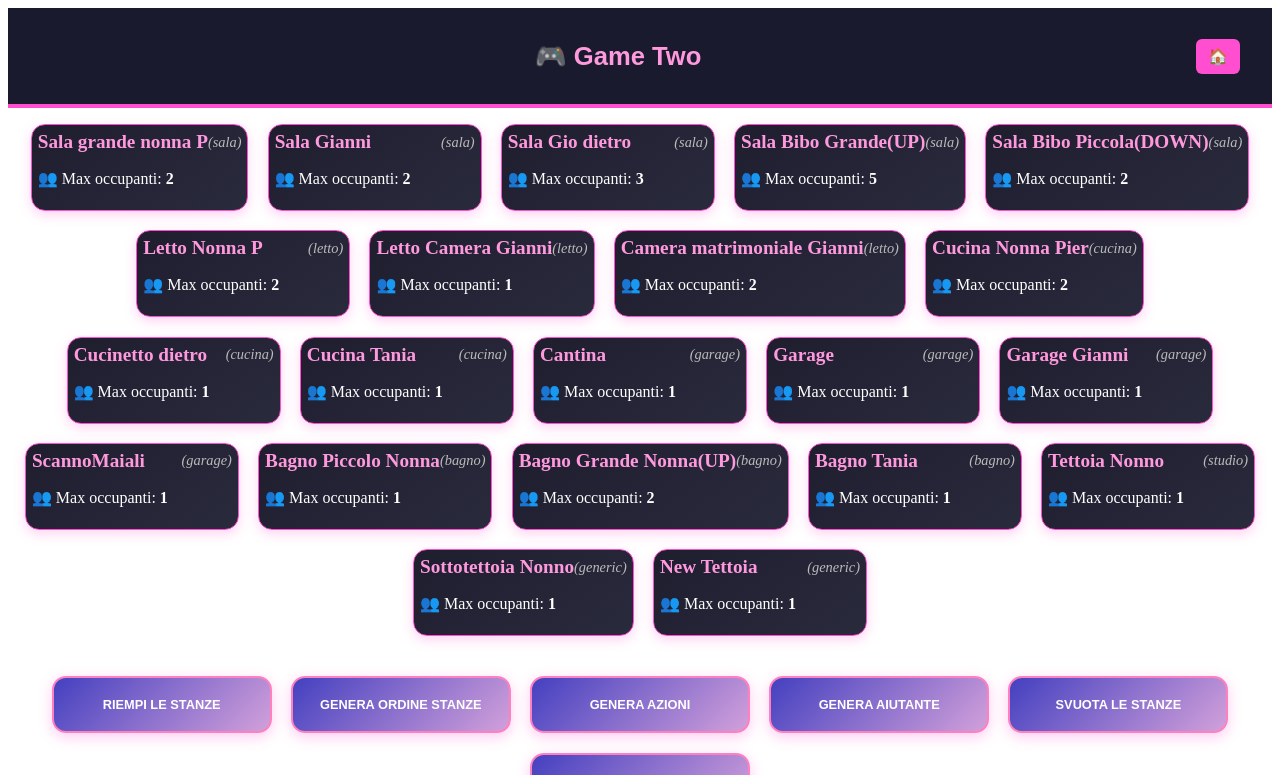
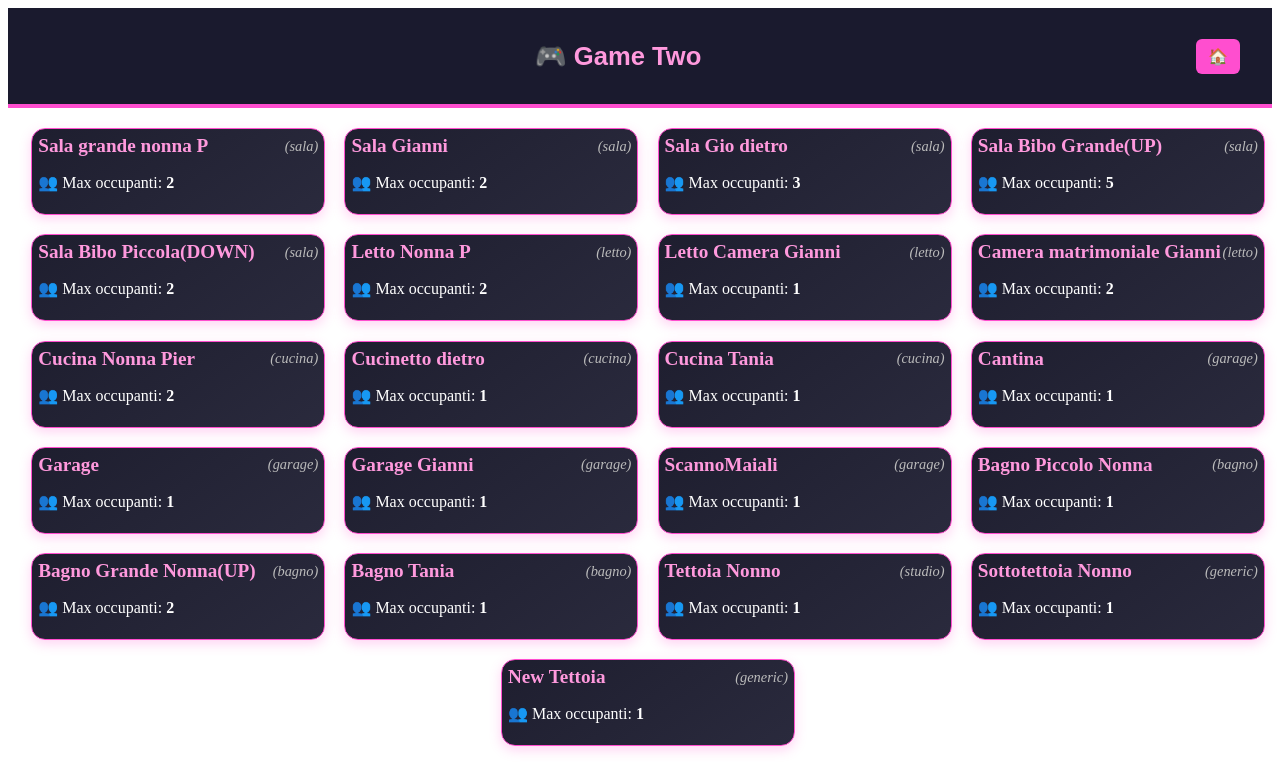
Before and after one commit to Gianfrullo96/playgroundApp, an Angular app: page /game2 in a window 1280 px wide. Shown: the top 775 px of the page. Built offline with nearby package versions, Linux system fonts and the light colour scheme.

Commit message:
GF:0010:resposnive bitch

```diff
--- a/src/app/game-four/game-four.component.html
+++ b/src/app/game-four/game-four.component.html
@@ -20,5 +20,6 @@
   <div class="mode-buttons">
     <button (click)="startAuto()" class="neon-button">Avvio automatico</button>
     <button (click)="startManual()" class="neon-button">Avvio manuale</button>
+        <button (click)="onGoToHome()" class="neon-button">Home</button>
   </div>
 </div>
--- a/src/app/game-four/game-four.component.ts
+++ b/src/app/game-four/game-four.component.ts
@@ -5,6 +5,7 @@
 import { Component, OnInit, OnDestroy } from '@angular/core';
 import { WomanGame2 } from '../model/secondoGioco/womanGame2';
 import { ARRAY_CAVALLE } from '../model/arrayCavalle';
+import { Router } from '@angular/router';
 
 @Component({
   selector: 'app-game-four',
@@ -18,6 +19,11 @@ export class GameFourComponent implements OnInit, OnDestroy {
   intervalId: any;
   mode: 'auto' | 'manual' | null = null;
 
+
+    constructor(private router: Router) {
+
+    }
+
   ngOnInit(): void {
     this.generateCavalle();
   }
@@ -25,7 +31,9 @@ export class GameFourComponent implements OnInit, OnDestroy {
   ngOnDestroy(): void {
     this.stopAuto();
   }
-
+  onGoToHome() {
+    this.router.navigate(["/"]);
+  }
   generateCavalle() {
 
 
--- a/src/app/game-two/game-two.component.css
+++ b/src/app/game-two/game-two.component.css
@@ -70,14 +70,19 @@
 
 /* ===== SIDEBAR ===== */
 .sidebar {
-  display: none;
+  display: flex;
   flex-direction: column;
   background: linear-gradient(180deg, #141428, #59597d);
   padding: 14px 10px;
   gap: 14px;
   border-right: 2px solid #ff4ecf;
   box-shadow: 2px 0 15px rgba(255, 78, 207, 0.25);
+
+  height: 100vh;
+  overflow-y: auto;
+  box-sizing: border-box;
 }
+
 
 .sidebar-btn {
   background: linear-gradient(145deg, #2f76b5, #9c27b0);
@@ -91,10 +96,18 @@
   cursor: pointer;
   transition: all 0.3s ease;
   box-shadow: 0 4px 10px rgba(255, 78, 207, 0.3);
+  flex-shrink: 0; /* importante */
 }
 
+.sidebar-btn {
+  flex-shrink: 0; /* previene il ridimensionamento */
+  width: 48px;
+  height: 48px;
+}
+
+
 .sidebar-btn-menu{
-    background: linear-gradient(145deg, #ff4ecf, #9c27b0);
+  background: linear-gradient(145deg, #ff4ecf, #9c27b0);
   color: #fff;
   border: 2px solid #ff80bf;
   border-radius: 50%;
@@ -105,6 +118,7 @@
   cursor: pointer;
   transition: all 0.3s ease;
   box-shadow: 0 4px 10px rgba(255, 78, 207, 0.3);
+    flex-shrink: 0; /* importante */
 }
 
 .sidebar-btn:hover {
@@ -126,7 +140,7 @@
 /* ===== MAIN CONTENT ===== */
 .main-content {
   flex: 1;
-  padding: 1rem;
+  padding-left: 1rem;
 }
 
 /* ===== AMBIENTI CONTAINER ===== */
@@ -135,7 +149,6 @@
   flex-wrap: wrap;
   gap: 1.2rem;
   justify-content: center;
-  margin-bottom: 2.5rem;
 }
 
 .ambiente-card {
@@ -143,7 +156,7 @@
   border: 1px solid #ff4ecf;
   border-radius: 14px;
   padding: 6px;
-  min-width: 200px;
+  min-width: 280px;
   box-shadow: 0 4px 12px rgba(255, 78, 207, 0.25);
   transition: all 0.3s ease;
 }
@@ -359,7 +372,7 @@
     left: 0;
     top: 0;
     height: calc(100%);
-    width: 50px;
+    width: 65px;
     background: #111122;
     z-index: 99;
   }
--- a/src/app/game-two/game-two.component.html
+++ b/src/app/game-two/game-two.component.html
@@ -21,12 +21,13 @@
       {{ i + 1 }}
     </button>
 
+
     <button class="sidebar-btn-menu" (click)="onGoToHome()" aria-label="Torna a Home">🏠</button>
   </aside>
 
   <!-- Contenuto principale -->
   <main class="main-content">
-    <div class="ambienti-container">
+    <div class="ambienti-container" style="margin-top:20px">
       <div *ngFor="let ambiente of ambienti" class="ambiente-card" [attr.id]="sanitizeId(ambiente.nome)">
         <h3>{{ ambiente.nome }} <span class="tipo">({{ ambiente.tipo }})</span></h3>
         <p>👥 Max occupanti: <strong>{{ ambiente.maxOccupanti }}</strong></p>
```
